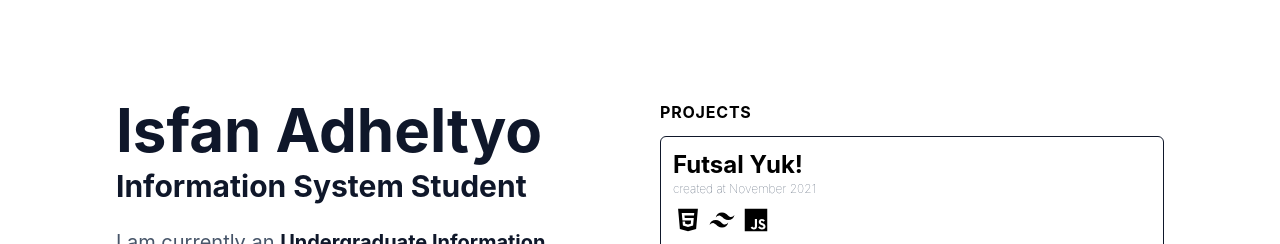
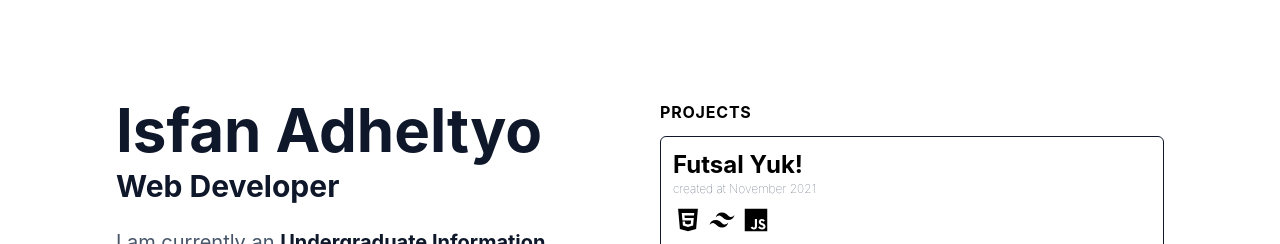
Before and after one commit to isfan17/portfolio-isfan-adheltyo, a website: page index.html in a window 1280 px wide. Shown: the top 244 px of the page. Drawn offline with Linux system fonts and the light colour scheme.

Commit message:
fixing desc for portfolio

```diff
--- a/index.html
+++ b/index.html
@@ -22,7 +22,7 @@
             <div class="xl:flex xl:flex-wrap">
                 <div class="w-full xl:w-full self-center">
                     <h1 class="block mb-2 font-bold text-5xl text-dark xl:text-6xl">Isfan Adheltyo</h1>
-                    <h2 class="block text-3xl font-bold text-dark mb-6">Information System Student</h2>
+                    <h2 class="block text-3xl font-bold text-dark mb-6">Web Developer</h2>
                     <h2 class="text-slate-600 text-base xl:text-xl">I am currently an <span class="text-dark font-bold">Undergraduate Information System Student</span> at Brawijaya University. I am interested and in a journey of becoming <span class="text-dark font-bold">Fullstack Web Developer.</span></h2>
                 </div>
                 <div class="w-fit h-fit">
```
